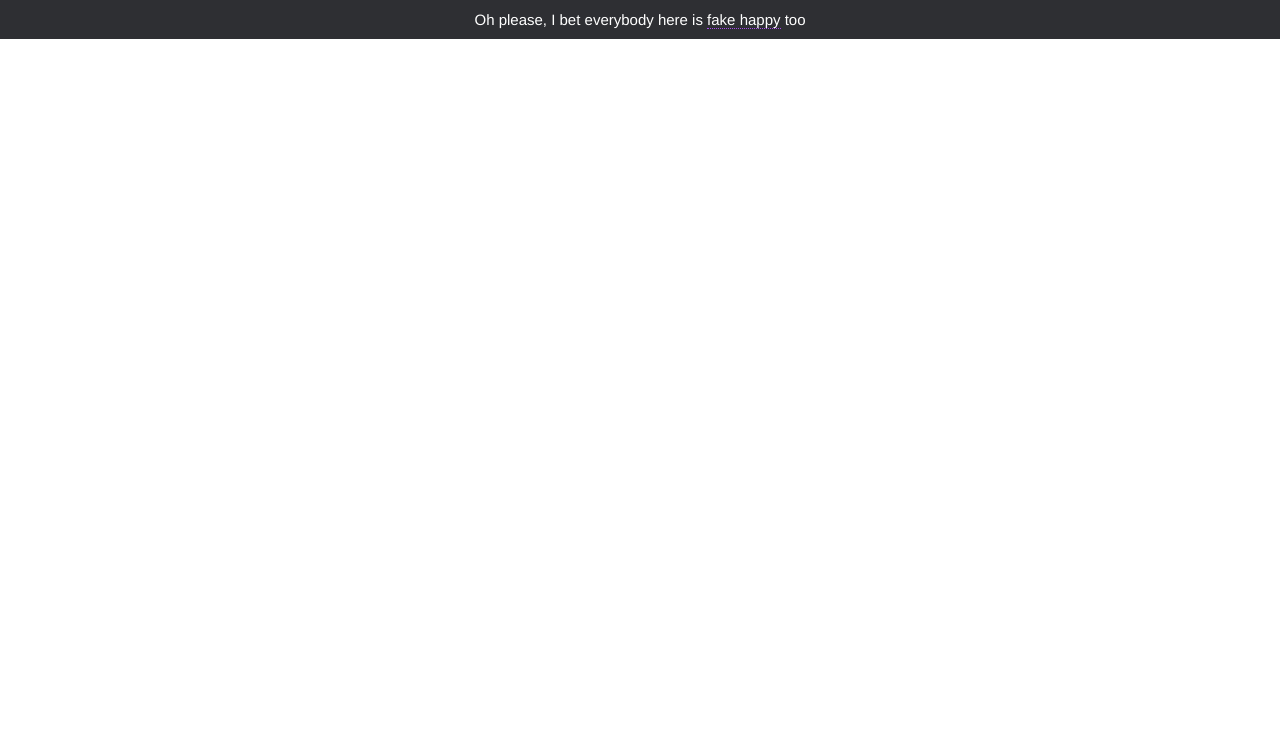
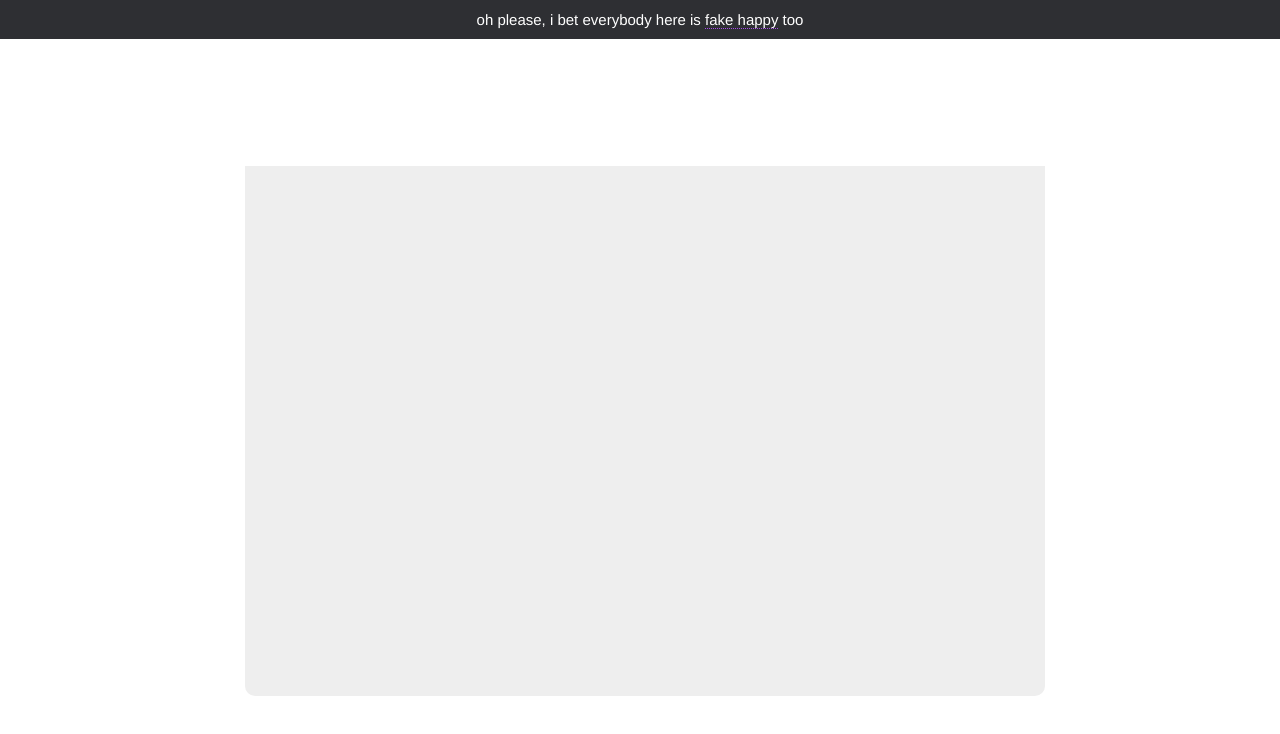
Before and after one commit to bettysteger/fakehappy, a website: page index.html in a window 1280 px wide. Drawn offline with Linux system fonts and the light colour scheme.

Commit message:
Revert "update styles"
This reverts commit ea243194df30aa50c43ce428305081c4a35b011a.

```diff
--- a/index.html
+++ b/index.html
@@ -8,11 +8,18 @@
   <script src="./vendor/tracking-min.js"></script>
   <script src="./vendor/face-min.js"></script>
 
+  <style>
+  video, canvas {
+    margin-left: 230px;
+    margin-top: 120px;
+    position: absolute;
+  }
+  </style>
 </head>
 <body>
-  <header>
+  <div class="demo-title">
     <p>Oh please, I bet everybody here is <a href="https://www.youtube.com/watch?v=w8vsuOXZBXc" target="_blank">fake happy</a> too</p>
-  </header>
+  </div>
 
   <div class="demo-frame">
     <div class="demo-container">
--- a/style.css
+++ b/style.css
@@ -4,7 +4,7 @@
   font-family: Helvetica, Arial, sans-serif;
 }
 
-header {
+.demo-title {
   position: absolute;
   width: 100%;
   background: #2e2f33;
@@ -12,23 +12,46 @@ header {
   padding: .7em 0;
 }
 
-header a {
+.demo-title a {
   color: #fff;
   border-bottom: 1px dotted #a64ceb;
   text-decoration: none;
 }
 
-header p {
+.demo-title p {
   color: #fff;
   text-align: center;
+  text-transform: lowercase;
   font-size: 15px;
 }
 
-video {
+.demo-frame {
+  // background: url(frame.png) no-repeat;
+  width: 854px;
+  height: 658px;
+  position: fixed;
+  top: 50%;
+  left: 50%;
+  margin: -329px 0 0 -429px;
+  padding: 95px 20px 45px 34px;
+  overflow: hidden;
+  -webkit-box-sizing: border-box;
+  -moz-box-sizing: border-box;
+  -ms-box-sizing: border-box;
+  box-sizing: border-box;
+}
+
+.demo-container {
   width: 100%;
-  min-height: 100vh;
-  margin: 0 auto;
-  position: fixed;
-  top: 39px;
-  border-radius: 5px;
+  height: 530px;
+  position: relative;
+  background: #eee;
+  overflow: hidden;
+  border-bottom-right-radius: 10px;
+  border-bottom-left-radius: 10px;
 }
+
+.dg.ac {
+  z-index: 100 !important;
+  top: 50px !important;
+}
```
